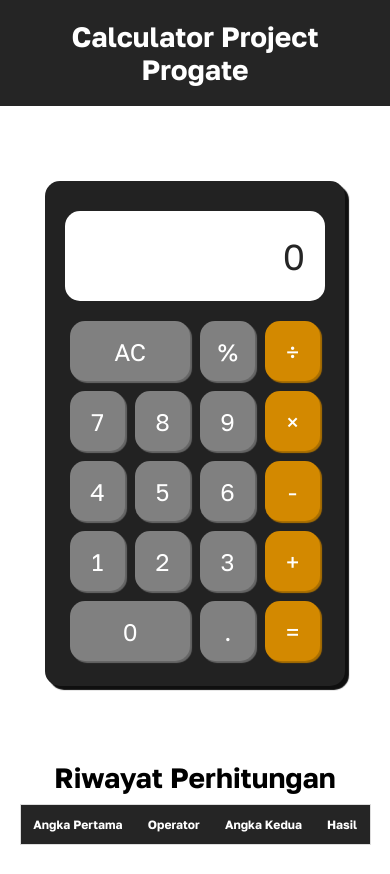
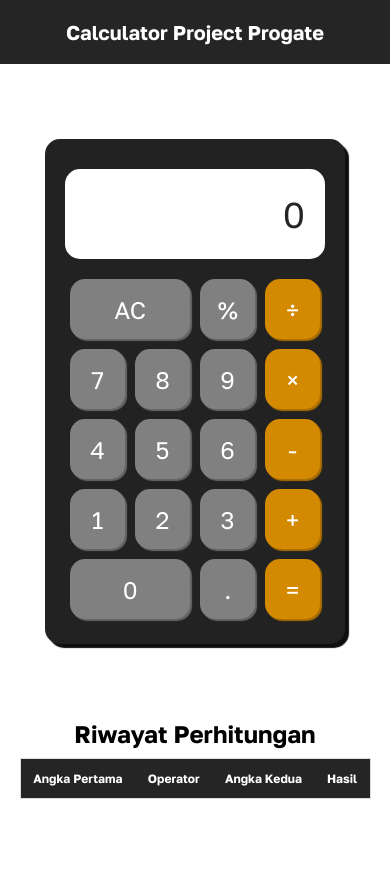
Before and after one commit to satriaberliano/WebCalculator, a plain HTML site: page index.html in a window 390 px wide. Before the commit the page ends 845 px from the top, so only its background shows below. Drawn offline with Linux system fonts and the light colour scheme.

Commit message:
add media query

```diff
--- a/stylesheet.css
+++ b/stylesheet.css
@@ -91,7 +91,6 @@ button:hover {
 
 .history {
   width: 35%;
-
 }
 
 table {
@@ -133,7 +132,7 @@ tr:nth-child(even) {
   }
 
   .history {
-    margin: 0 auto;
+    margin: 0 auto 75px auto;
     width: 90%;
   }
 
@@ -141,3 +140,13 @@ tr:nth-child(even) {
     font-size: 28px;
   }
 }
+
+@media screen and (max-width: 750px){
+  .header-calculator{
+    font-size: 10px;
+  }
+
+  .heading-2 {
+    font-size: 24px;
+  }
+}
```
